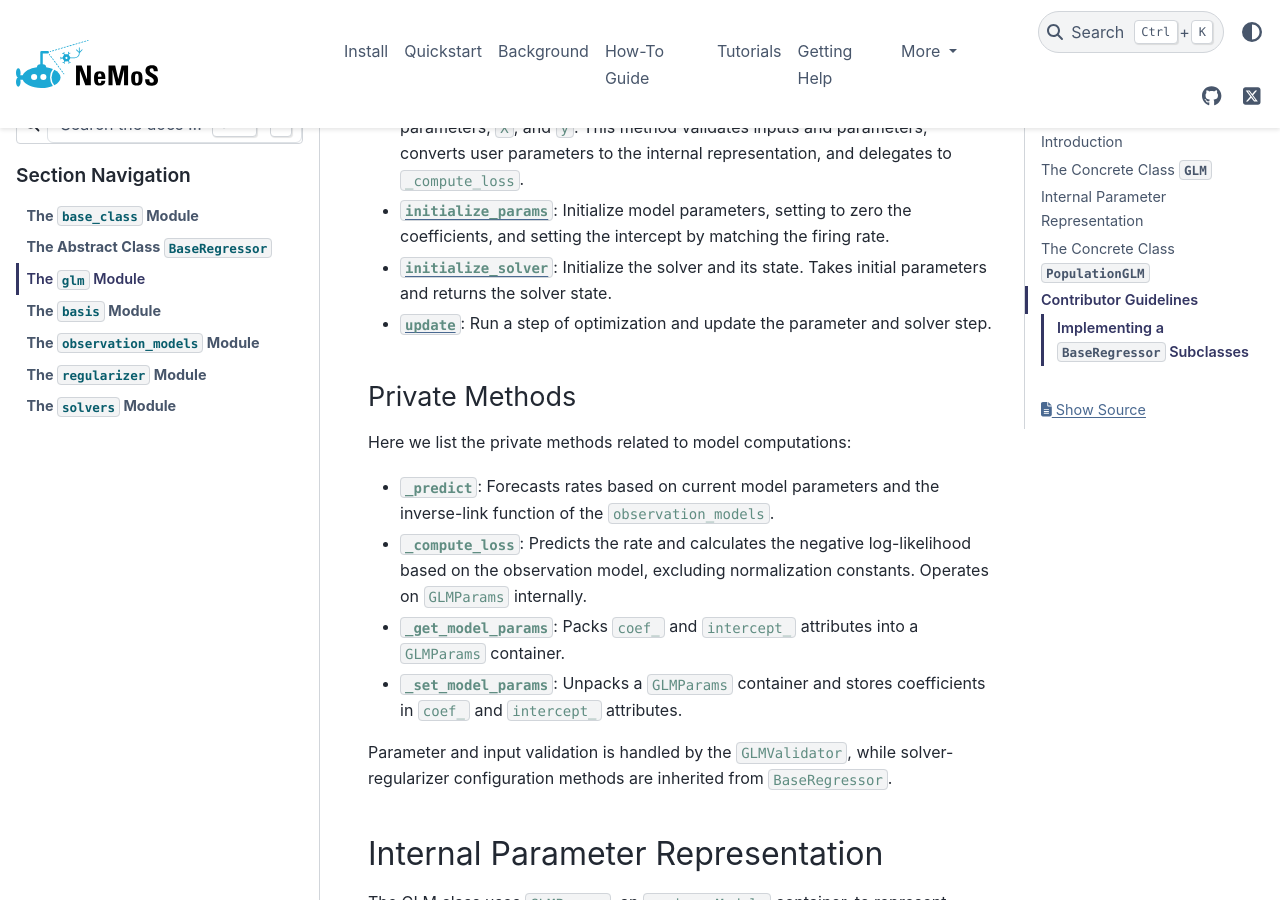
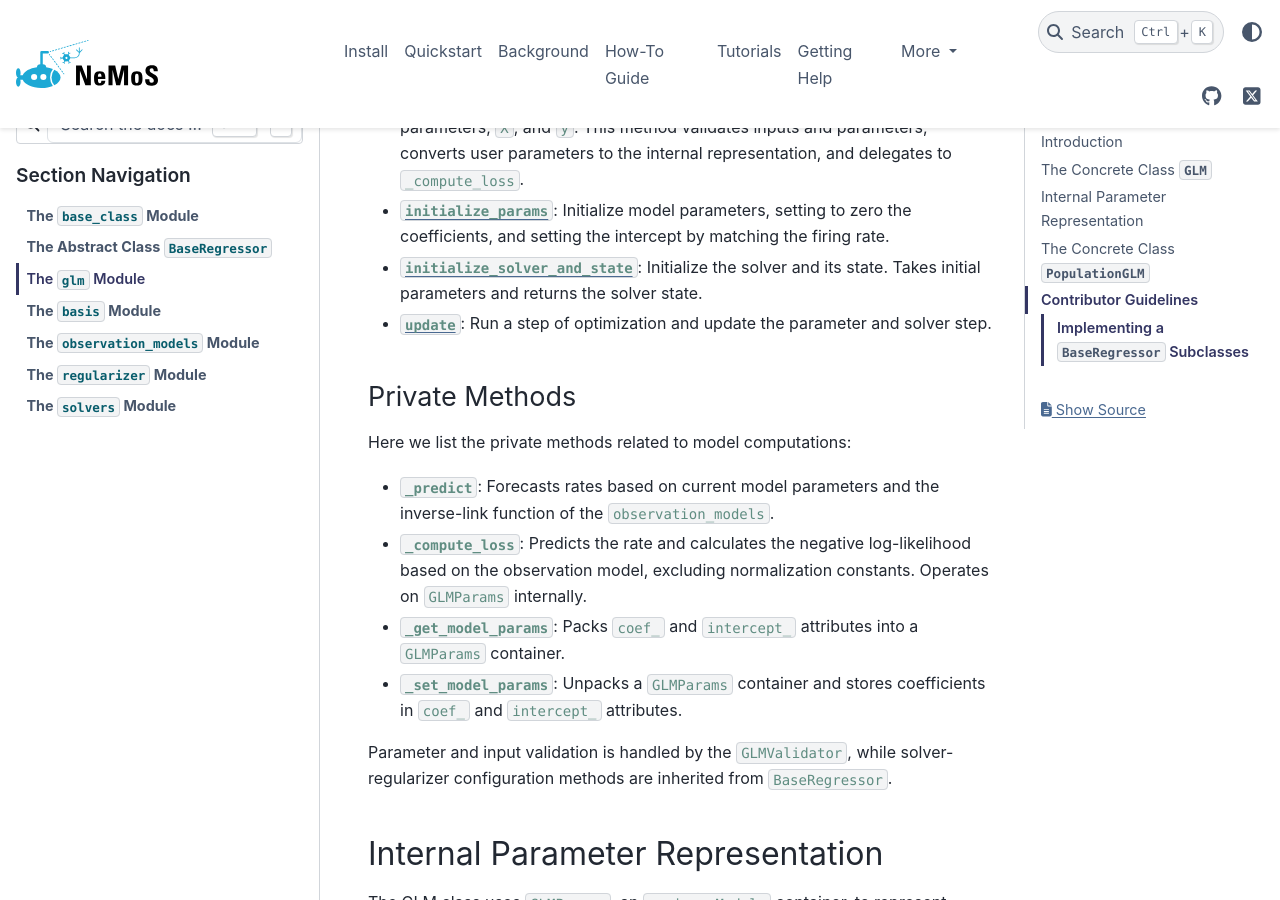
Before and after one commit to flatironinstitute/nemos, a Sphinx documentation site: the page built from docs/developers_notes/03-glm.md, in a window 1280 px wide and 900 px high, scrolled down 2906 px. Built offline with Sphinx 7.4.7 and the PyData theme 0.15.4, drawn with Linux system fonts in a browser that asks for light colours.

Commit message:
refactor name in docs

```diff
--- a/docs/developers_notes/03-glm.md
+++ b/docs/developers_notes/03-glm.md
@@ -54,7 +54,7 @@
 - [`simulate`](nemos.glm.GLM.simulate): Simulates spike trains using the GLM as a feedforward network, invoking the `observation_models.sample_generator` method for emission probability.
 - [`compute_loss`](nemos.glm.GLM.compute_loss): Computes the loss function for given user-provided parameters, `X`, and `y`. This method validates inputs and parameters, converts user parameters to the internal representation, and delegates to `_compute_loss`.
 - [`initialize_params`](nemos.glm.GLM.initialize_params): Initialize model parameters, setting to zero the coefficients, and setting the intercept by matching the firing rate.
-- [`initialize_solver`](nemos.glm.GLM.initialize_solver): Initialize the solver and its state. Takes initial parameters and returns the solver state.
+- [`initialize_solver_and_state`](nemos.glm.GLM.initialize_solver_and_state): Initialize the solver and its state. Takes initial parameters and returns the solver state.
 - [`update`](nemos.glm.GLM.update): Run a step of optimization and update the parameter and solver step.
 
 ### Private Methods
```
